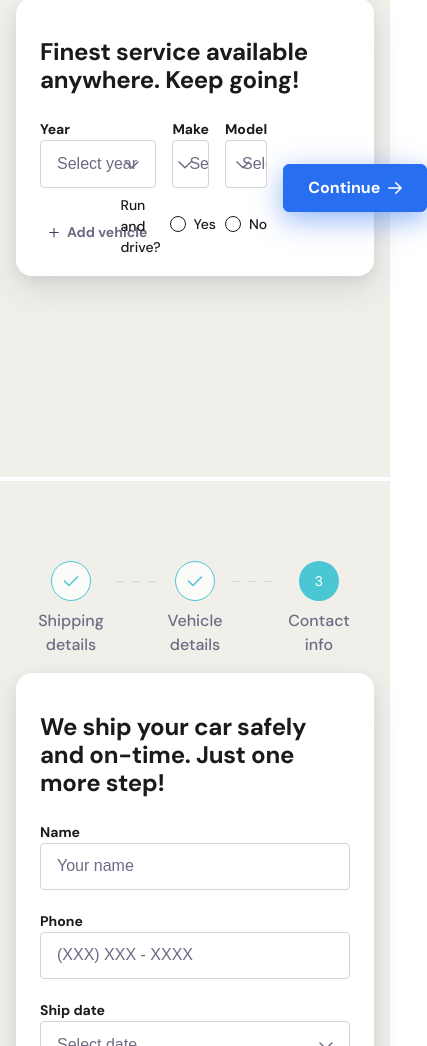
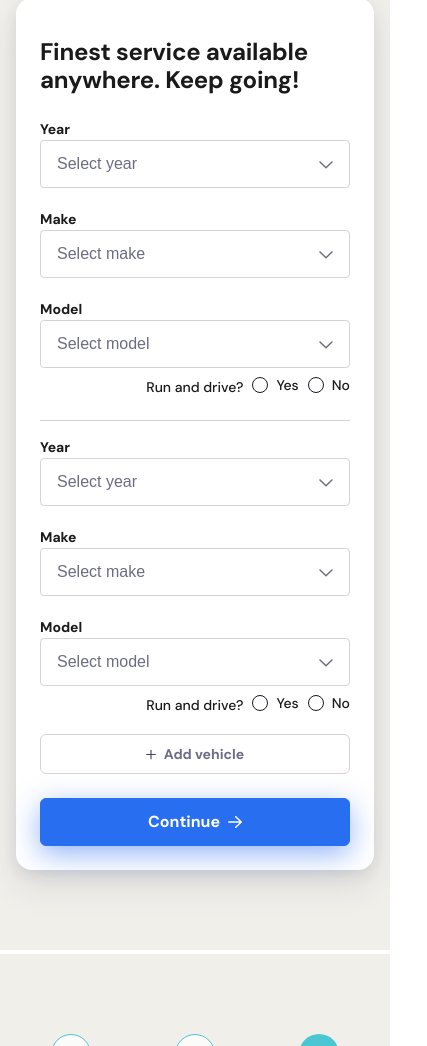
Before and after one commit to max-petkov/calculator, a website: page src/index.html in a window 390 px wide. Shown: the part 1018-2064 px from the top of the page, 427 px wide, since content can reach past the window. Drawn offline with nearby package versions, Linux system fonts and the light colour scheme; files that its build step writes are made by us from their sources.

Commit message:
calculator step 2 responsive

```diff
--- a/src/assets/scss/_helpers.scss
+++ b/src/assets/scss/_helpers.scss
@@ -75,6 +75,10 @@
 }
 
 // Spacing
+.mt-64 {
+  margin-top: 64px;
+}
+
 .mt-48 {
   margin-top: 48px;
 }
--- a/src/assets/scss/components/_calculator.scss
+++ b/src/assets/scss/components/_calculator.scss
@@ -105,12 +105,79 @@
 
   .form--vehicle-details {
     display: grid;
-    grid-template-columns: repeat(4, 1fr);
+    grid-template-columns: 1fr;
+
+    .vechicles {
+      display: flex;
+      flex-direction: column;
+
+      .vehicle-container {
+        display: flex;
+        column-gap: 24px;
+
+        &--new {
+          margin-top: 64px;
+
+          @include responsive($tablet) {
+            & {
+              position: relative;
+              margin-top: 48px;
+            }
+
+            &::before {
+              content: "";
+              @include separator;
+              position: absolute;
+              top: -20px;
+              left: 0;
+            }
+          }
+        }
+
+        @include responsive($tablet) {
+          & {
+            flex-direction: column;
+          }
+        }
+      }
+    }
 
     .run-and-drive {
       position: absolute;
       top: 110%;
       right: 0;
+    }
+
+    .btn--primary {
+      grid-column: -1;
+      width: 256px;
+
+      @include responsive($laptop) {
+        & {
+          grid-column: unset;
+          // margin-top: 24px;
+        }
+      }
+
+      @include responsive($tablet) {
+        & {
+          width: 100%;
+        }
+      }
+    }
+
+    @include responsive($laptop) {
+      .btn-xsm {
+        grid-row: 2;
+      }
+    }
+
+    @include responsive($tablet) {
+      .btn-xsm {
+        border-color: $color-neutral-light;
+        width: 100% !important;
+        margin: 24px 0;
+      }
     }
   }
 }
--- a/src/index.html
+++ b/src/index.html
@@ -90,6 +90,8 @@
             </div>
             <div class="calculator__body">
                 <form action="#" class="form--vehicle-details">
+                    <div class="vechicles">
+                        <div class="vehicle-container">
                             <div class="input-group select--arrow">
                                 <label for="year" class="text-caption-m">Year</label>
                                 <select name="year" id="year">
@@ -140,6 +142,65 @@
                                     </div>
                                 </div>
                             </div>
+                        </div>
+                        <div class="vehicle-container vehicle-container--new">
+                            <div class="input-group select--arrow">
+                                <label for="year" class="text-caption-m">Year</label>
+                                <select name="year" id="year">
+                                    <option selected>Select year</option>
+                                    <option value="option-one">Option 1</option>
+                                    <option value="option-two">Option 2</option>
+                                    <option value="option-three">Option 3</option>
+                                    <option value="option-four">Option 4</option>
+                                    <option value="option-five">Option 5</option>
+                                    <option value="option-six">Option 6</option>
+                                    <option value="option-seven">Option 7</option>
+                                </select>
+                            </div>
+                            <div class="input-group select--arrow">
+                                <label for="Make" class="text-caption-m">Make</label>
+                                <select name="Make" id="Make">
+                                    <option selected>Select make</option>
+                                    <option value="option-one">Option 1</option>
+                                    <option value="option-two">Option 2</option>
+                                    <option value="option-three">Option 3</option>
+                                    <option value="option-four">Option 4</option>
+                                    <option value="option-five">Option 5</option>
+                                    <option value="option-six">Option 6</option>
+                                    <option value="option-seven">Option 7</option>
+                                </select>
+                            </div>
+                            <div class="input-group select--arrow p-relative">
+                                <label for="model" class="text-caption-m">Model</label>
+                                <select name="model" id="model">
+                                    <option selected>Select model</option>
+                                    <option value="option-one">Option 1</option>
+                                    <option value="option-two">Option 2</option>
+                                    <option value="option-three">Option 3</option>
+                                    <option value="option-four">Option 4</option>
+                                    <option value="option-five">Option 5</option>
+                                    <option value="option-six">Option 6</option>
+                                    <option value="option-seven">Option 7</option>
+                                </select>
+                                <div class="d-flex a-items-center run-and-drive">
+                                    <span class="text-content-sm color-black">Run and drive?</span>
+                                    <div class="radio-container ml-12">
+                                        <input type="radio" name="run-and-drive--added" id="run-and-drive--added-yes"
+                                            value="Yes">
+                                        <label for="run-and-drive--added-yes"
+                                            class="radio-label text-content-sm">Yes</label>
+                                    </div>
+                                    <div class="radio-container ml-12">
+                                        <input type="radio" name="run-and-drive--added" id="run-and-drive--added-no"
+                                            value="No">
+                                        <label for="run-and-drive--added-no"
+                                            class="radio-label text-content-sm">No</label>
+                                    </div>
+                                </div>
+                            </div>
+                        </div>
+                    </div>
+
                     <button type="submit" class="btn btn--primary btn-icon btn-icon--right">Continue <img
                             src="./assets/svg/arrow-icon.svg" alt="arrow-icon"></button>
                     <button class="btn btn-xsm btn-xsm--ghost-outline btn-icon btn-icon--left w-max-content"> <img
```
Lines whose indentation alone changed are shown as unchanged.
